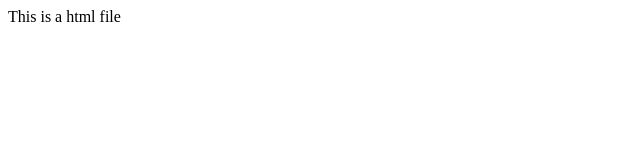
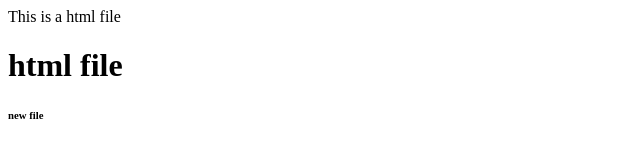
Before and after one commit to git-student-sonabiju/local, a plain HTML site: page index.html in a window 1280 px wide. Shown: the whole page, without its empty margins (0-640 px from the left). Drawn offline with Linux system fonts and the light colour scheme.

Commit message:
index.html file modified and committed

```diff
--- a/index.html
+++ b/index.html
@@ -4,5 +4,9 @@
     </head>
     <body>
         <p>This is a html file</p>
+        <header>
+            <h1>html file</h1>
+            <h6>new file</h6>
+        </header>
     </body>
 </html>
```
